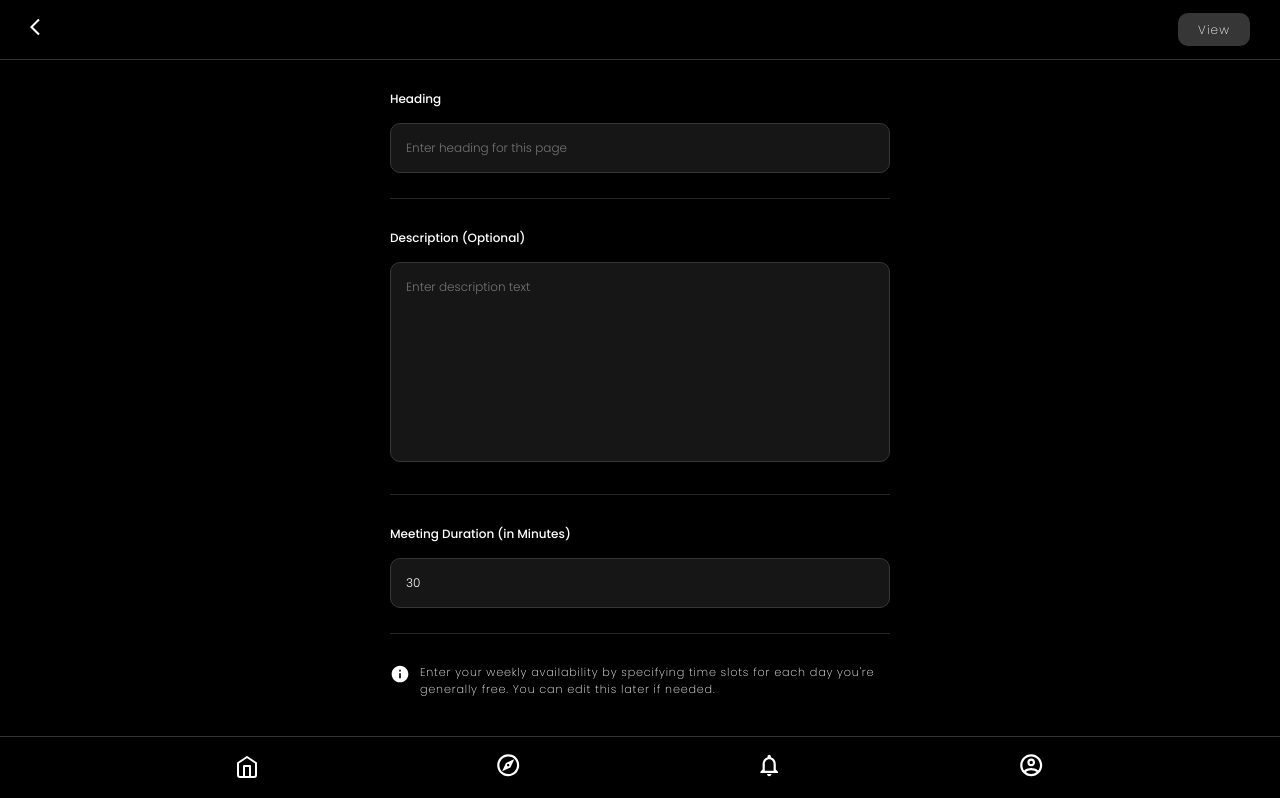
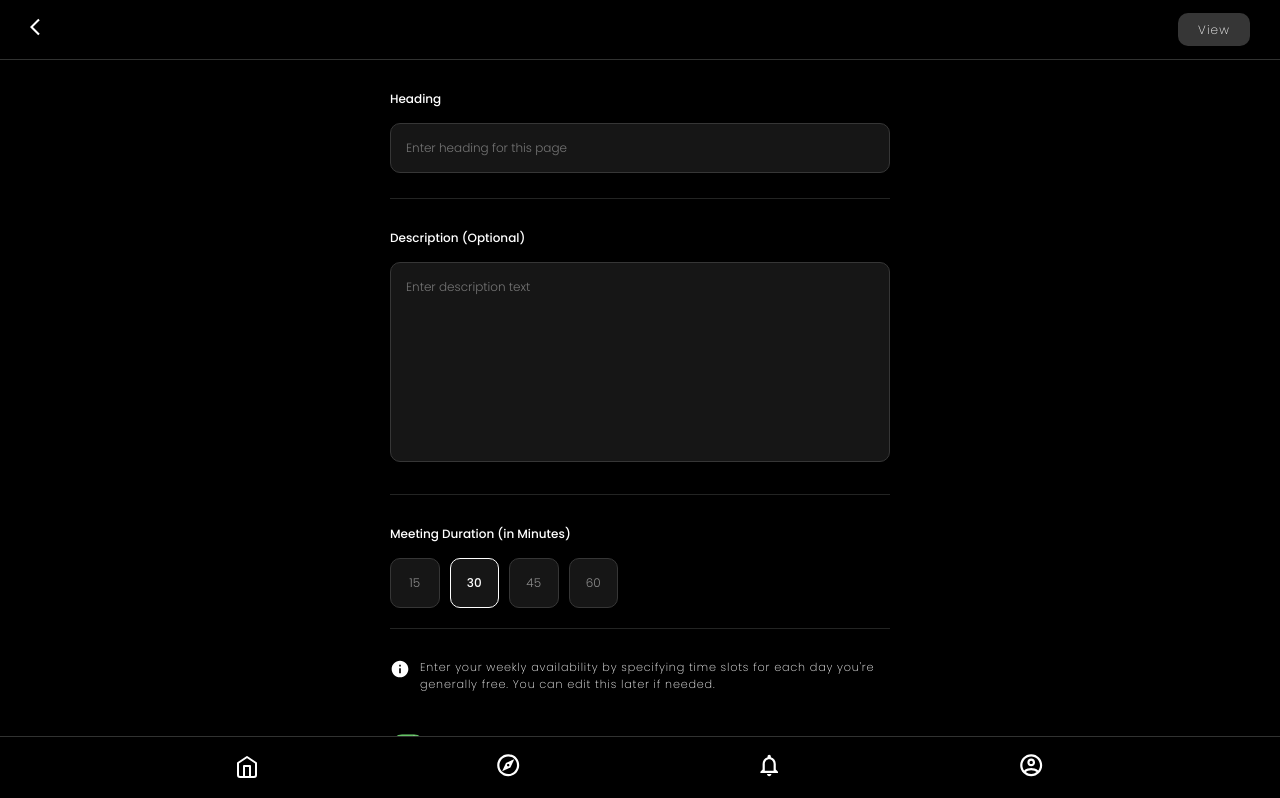
Before and after one commit to NayakPenguin/IGxLinks, a React (Create React App) app in the folder client/: page /page/meeting/1 in a window 1280 px wide. Shown: the top 798 px of the page. Built offline with nearby package versions, Linux system fonts and the light colour scheme; a web font is replaced by a local one.

Commit message:
meeting done

```diff
--- a/client/src/Screens/InstaUI/CreatePageComponents/CreateMeetings.js
+++ b/client/src/Screens/InstaUI/CreatePageComponents/CreateMeetings.js
@@ -497,14 +497,17 @@ const CreateMeetings = () => {
                         </div>
                         <div className="input-container">
                             <div className="label">Meeting Duration (in Minutes)</div>
-                            <input
-                                className="input-basic"
-                                type="number"
-                                placeholder="30"
-                                min="0"
-                                value={formData.duration}
-                                onChange={(e) => handleInputChange('duration', Number(e.target.value))}
-                            />
+                            <div className="all-opts">
+                                {[15, 30, 45, 60].map((val) => (
+                                    <div
+                                        key={val}
+                                        className={`opt ${formData.duration === val ? 'selected' : ''}`}
+                                        onClick={() => handleInputChange('duration', val)}
+                                    >
+                                        {val}
+                                    </div>
+                                ))}
+                            </div>
                         </div>
 
                         <div className="meeting-select">
@@ -961,6 +964,33 @@ const MainCreate = styled.div`
         textarea{
             height: 200px;
         }
+
+        .all-opts{
+            display: flex;
+            flex-wrap: wrap;
+            margin-top: 15px;
+
+            .opt{
+                height: 49.5px;
+                margin-right: 10px;
+                border-radius: 10px;
+                aspect-ratio: 1/1;
+                background-color:rgb(22, 22, 22);
+                border: 1px solid #363636;
+                color: #8d8d8d;
+                font-size: 0.75rem;
+                font-weight: 300;
+
+                display: grid;
+                place-items: center;
+            }
+
+            .selected{
+                font-weight: 500;
+                border-color: white;
+                color: white;
+            }
+        }
     }
 
     .input-container-2{
```
